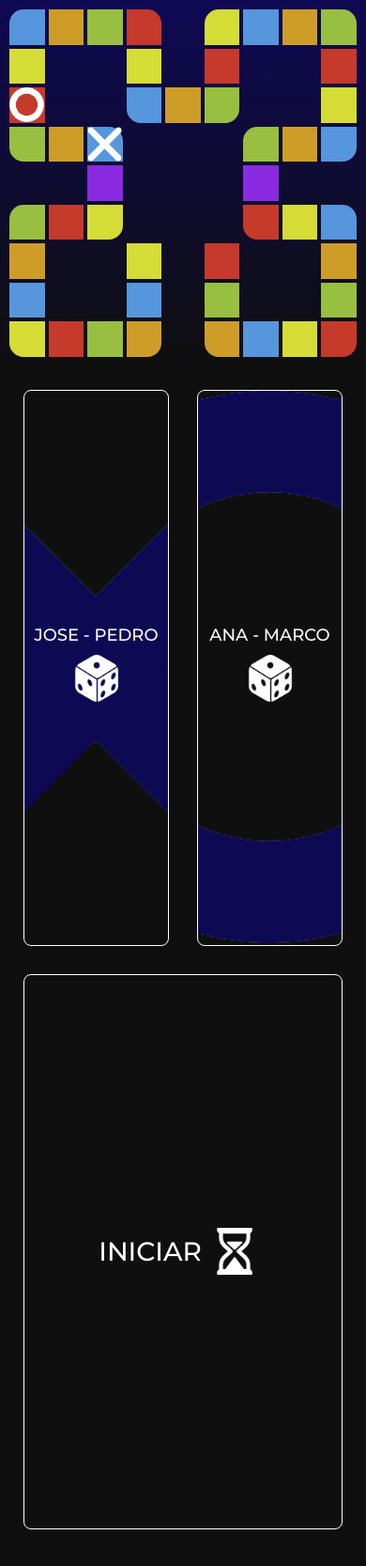
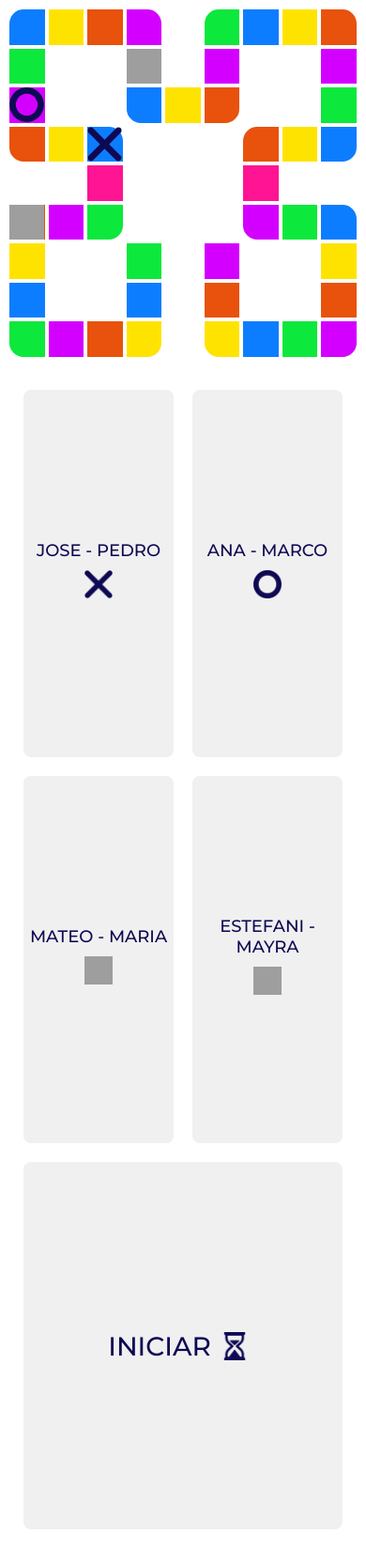
Before and after one commit to orjocagre/clon-pictionary, a PHP site: page /partida.html in a window 390 px wide. Shown: the top 1667 px of the page at 94% size. Run offline with PHP 8.4, Linux system fonts and the light colour scheme; grey boxes are pictures that could not be loaded.

Commit message:
mejora al responsive de desktop y cambio de colores

```diff
--- a/partida.html
+++ b/partida.html
@@ -9,15 +9,15 @@
     <link rel="preconnect" href="https://fonts.gstatic.com" crossorigin>
     <link href="https://fonts.googleapis.com/css2?family=Montserrat:wght@300;500;700&display=swap" rel="stylesheet">
     <link rel="stylesheet" href="./styles/partida.css">
+    <link rel="stylesheet" href="./styles/partida-tablet.css" media="(min-width: 425px)">
+    <link rel="stylesheet" href="./styles/partida-laptop.css" media="(min-width: 1024px)">
 </head>
 <body>
     <header>
     </header>
     <main>
-
-        <section class="tablero-container">
-            <div class="tablero">
-                <div class="casilla vacio vacio1"></div>
+        <section class="tablero">
+            <div class="casilla vacio vacio1"></div>
                 <div class="casilla vacio vacio2"></div>
                 <div class="casilla vacio vacio3"></div>
                 <div class="casilla vacio vacio4"></div>
@@ -77,19 +77,23 @@
 
                 <img class="marcador marcador-1" src="./assets/icons/circulo.png" alt="">
                 <img class="marcador marcador-2" src="./assets/icons/equis.png" alt="">
-            </div>
-            <div class="tablero-botones">
-                <button class="jugador jugador-1">JOSE - PEDRO <span></span></button>
-                <button class="jugador jugador-2">ANA - MARCO <span></span></button>
-                <button class="temporizador">INICIAR <span></span></button>
-            </div>
+                <img class="marcador marcador-3" src="./assets/icons/rombo.png" alt="">
+                <img class="marcador marcador-4" src="./assets/icons/cruz.png" alt="">
+
 
         </section>
+        <section class="controles">
+            <button class="controles--boton controles--boton__jugador1">JOSE - PEDRO<span></span></button>
+            <button class="controles--boton controles--boton__jugador2">ANA - MARCO<span></span></button>
+            <button class="controles--boton controles--boton__jugador3">MATEO - MARIA<span></span></button>
+            <button class="controles--boton controles--boton__jugador4">ESTEFANI - MAYRA<span></span></button>
+            <button class="controles--boton controles--boton__temporizador">INICIAR <span></span></button>
 
-        <section class="contenedor-tarjeta">
-            <div class="tarjeta">
-                <div class="tarjetas">
-                    <img src="./assets/icons/pictionary-logo.png" alt="pictionary logo">
+        </section>
+        <section class="baraja">
+            <div class="baraja--tarjeta">
+                <div class="baraja--lado-tarjeta">
+                    <h2>PICTIONARY</h2>
 
                     <p class="persona">perro</p>
                     <p class="objeto">trompeta</p>
@@ -97,9 +101,8 @@
                     <p class="dificil">pedante</p>
                     <p class="todos">esquisofrenia</p>
                 </div>
-                <div class="tarjetas">
-                    <img src="./assets/icons/pictionary-logo.png" alt="pictionary logo">
-
+                <div class="baraja--lado-tarjeta">
+                    <h2>PICTIONARY</h2>
                     <p class="persona">jamaica</p>
                     <p class="objeto">gorra</p>
                     <p class="accion">dormir</p>
@@ -107,7 +110,7 @@
                     <p class="todos">acantilado</p>
                 </div>
             </div>
-            <div class="botones-tarjeta">
+            <div class="baraja--botones">
                 <button>NUEVA</button>
             </div>
         </section>
--- a/styles/partida.css
+++ b/styles/partida.css
@@ -1,14 +1,13 @@
 :root {
-    --blue: #5696dc;
-    --yellow: #d5dc35;
-    --orange: #ce9d28;
-    --green: #98bf3f;
-    --red: #c53a2b;
+    --blue: #0D7DFF;
+    --yellow: #0CE83C;
+    --orange: #FFE300;
+    --green: #E8520C;
+    --red: #D400FF;
     --morado: blueviolet;
-    --dark-blue: #272727;
-    --darker-blue: #0f0f0f;
-    --white: #f1f1f1;
-    --theme-blue: #0e0953;
+    --white: white;
+    --theme-dark: #0e0953;
+    --theme-light: #f0f0f0;
     --light: 300;
     --medium: 500;
     --bold: 700;
@@ -35,11 +34,8 @@ main {
     overflow-y: auto;
     scroll-snap-type: y mandatory;
 }
-.tablero-container {
-    height: 100vh;
+.tablero {
     scroll-snap-align: start;
-}
-.tablero {
     position: relative;
     height: 100vw;
     padding: 10px;
@@ -65,7 +61,7 @@ main {
     background-color: var(--red);
 }
 .libre {
-    background-color: var(--morado);
+    background-color: deeppink;
 }
 .vacio1 {
     grid-area: 1/5/3/6;
@@ -119,73 +115,81 @@ main {
     grid-column: 3;
     grid-row: 4;
 }
+.marcador-3 {
+    grid-column: 1;
+    grid-row: 6;
+}
+.marcador-4 {
+    grid-column: 4;
+    grid-row: 2;
+}
 
-.tablero-botones {
+.controles {
     height: calc(100vh - 100vw);
+    max-height: calc(100vh - 100vw);
     display: grid;
     padding: 25px;
     padding-bottom: 60px;
     grid-template-columns: 1fr 1fr;
-    grid-template-rows: 1fr 1fr;
-    gap: 30px;
+    grid-auto-rows: 1fr;
+    gap: 20px;
     background-color: var(--darker-blue);
 }
 /*use 90px para los iconos*/
-.tablero-botones button {
+.controles--boton {
     display: flex;
     flex-direction: column;
     justify-content: center;
     align-items: center;
     flex-wrap: wrap;
-    background-color: var(--darker-blue);
-    background-repeat: no-repeat;
-    background-position: center;
-    background-size: cover;
     border-radius: 8px;
-    border: 1px solid white;
+    border: none;
     font-weight: var(--medium);
     font-size: 1.8rem;
-    color: white;
+    background-color: var(--theme-light);
+    color: var(--theme-dark);
 }
-.tablero-botones span{
+.controles--boton span{
     display: inline-block;
-    width: 50px;
-    height: 50px;
+
+    width: 30px;
+    height: 30px;
     margin: 10px;
     background-position: center;
     background-repeat: no-repeat;
     background-size: cover;
 }
-.tablero-botones .temporizador {
-    grid-area: 2/1/3/3;
+.controles--boton__temporizador {
+    grid-column: 1/3;
     display: flex;
     flex-direction: row;
-    background-color: var(--darker-blue);
-
     font-size: 2.8rem;
 }
-.jugador-1 {
-    background-image: url(../assets/icons/equis-clara.png);
 
+.controles--boton__jugador1 span{
+    background-image: url(../assets/icons/equis.png);
 }
-.jugador-2 {
-    background-image: url(../assets/icons/circulo-claro.png);
-
+.controles--boton__jugador2 span{
+    background-image: url(../assets/icons/circulo.png);
 }
-.jugador span {
-    background-image: url(../assets/icons/dado.png);
+.controles--boton__jugador3 span{
+    background-image: url(../assets/icons/rombo.png);
 }
-.temporizador span {
+.controles--boton__jugador4 span{
+    background-image: url(../assets/icons/cruz.png);
+}
+.controles--boton__temporizador span {
     background-image: url(../assets/icons/temporizador.png);
 }
-.contenedor-tarjeta {
+
+.baraja {
     justify-content: center;
     height: 100vh;
     scroll-snap-align: start;
     background-color: var(--darker-blue);
 
 }
-.tarjeta {
+.baraja--tarjeta {
     height: 75%;
     display: flex;
     align-items: center;
```
Also changed, not shown: other parts of styles/partida.css (+19 -12 lines), index.html (+12 -9 lines), styles/style.css (+59 -29 lines), assets/icons/circulo-claro.png (deleted), assets/icons/circulo-equis.png (deleted), assets/icons/circulo-negro.png (deleted), assets/icons/circulo.png, assets/icons/equis-clara.png (deleted), assets/icons/equis-negra.png (deleted), assets/icons/equis.png, assets/icons/temporizador.png.
